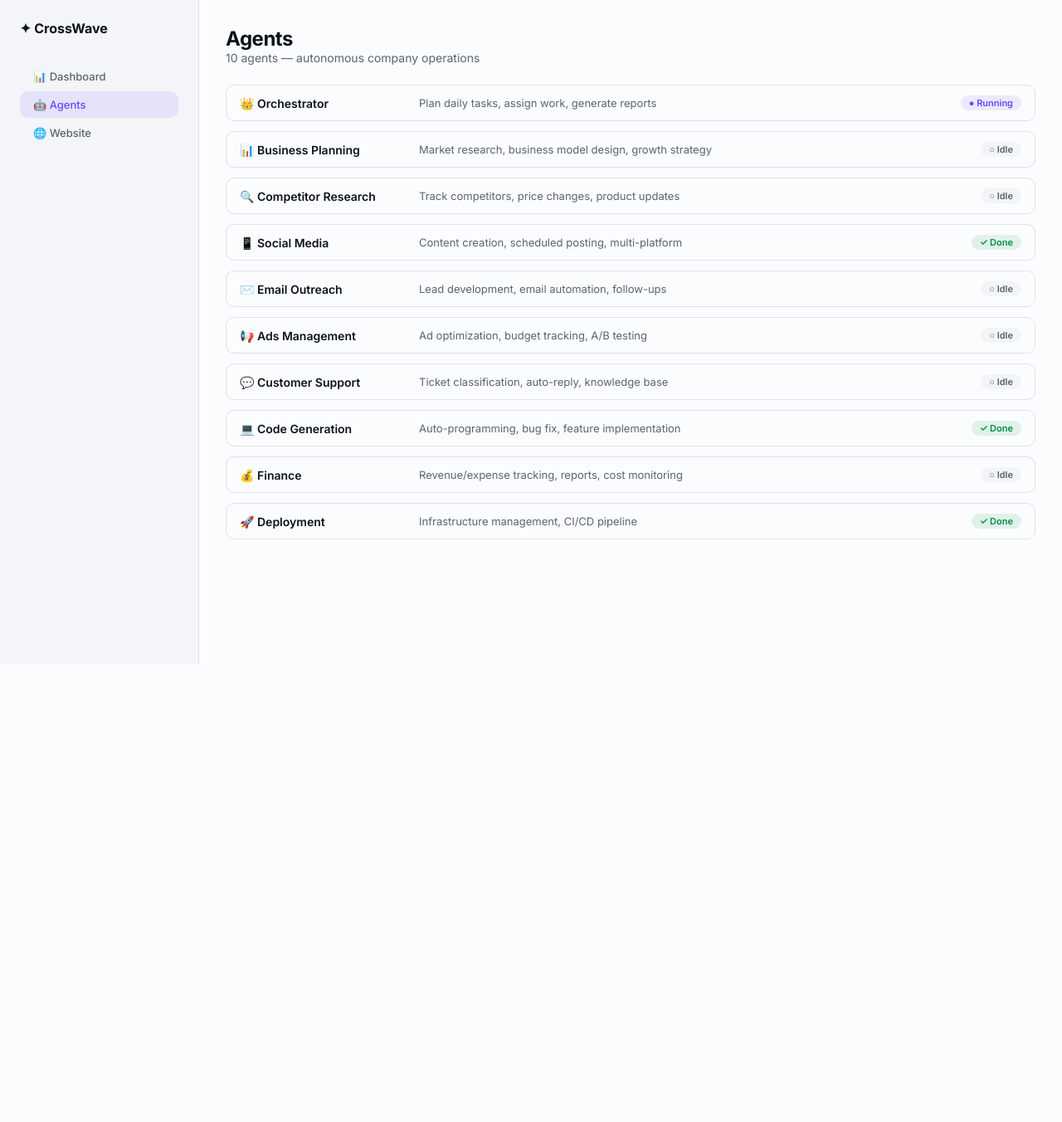
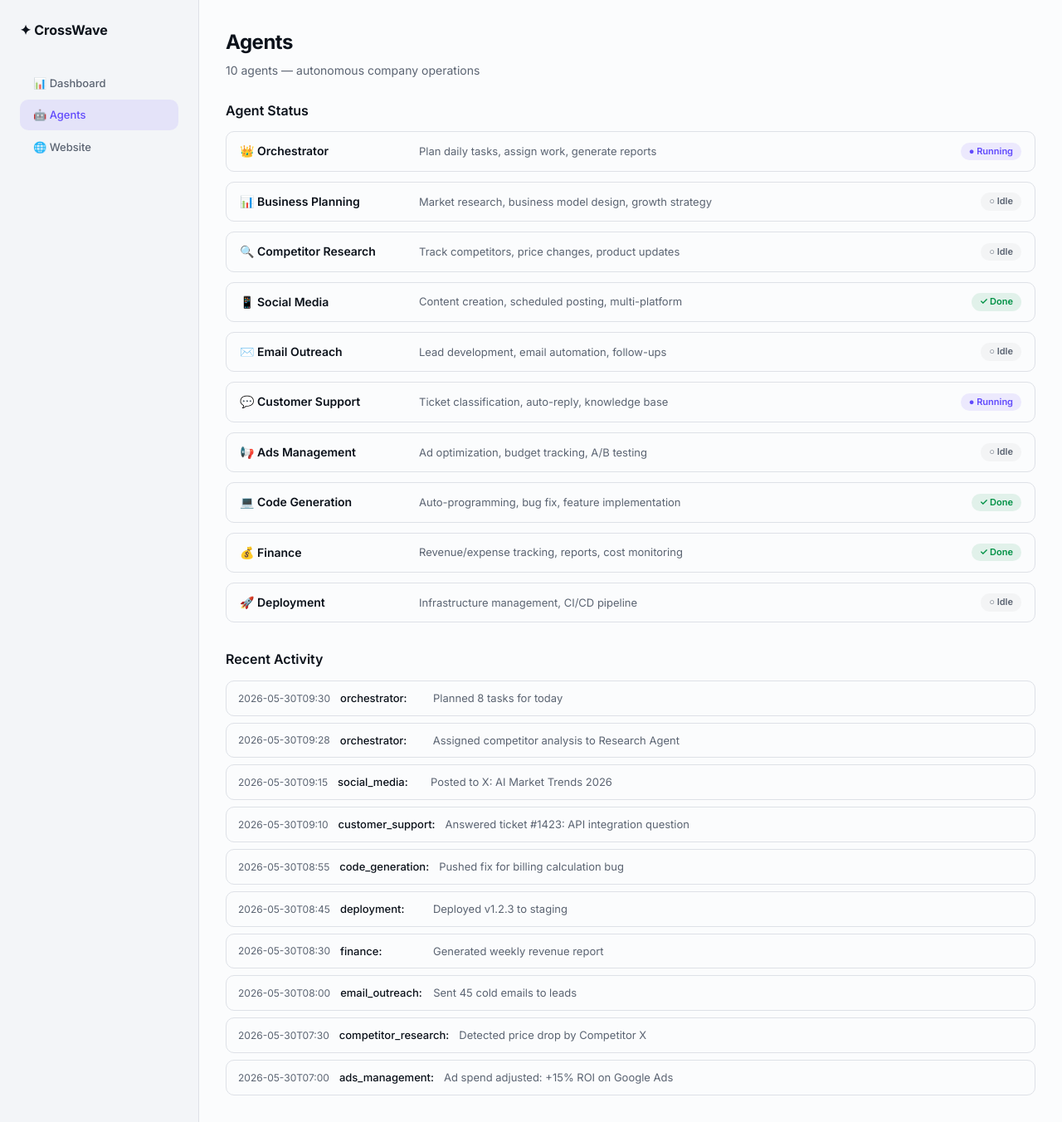
Before and after one commit to guish7423/crosswave, a FastAPI app: page /agents in a window 1280 px wide. Shown: the whole page at 83% size. Before the commit the page ends 800 px from the top, so only its background shows below. Run offline with FastAPI, Linux system fonts and the light colour scheme; data that the repository does not hold is empty.

Commit message:
feat: live dashboard with Polsia Fork proxy + HTMX auto-refresh
- PolsiaClient: server-side httpx proxy with mock fallback
- Dashboard: dynamic stats + agent status cards, HTMX 30s/60s refresh
- Agents page: detail rows + activity feed, HTMX auto-refresh
- Landing page: added Dashboard nav link
- railway.toml: Docker deployment config
- Default POLSIA_MOCK=true for zero-config demo

```diff
--- a/app/main.py
+++ b/app/main.py
@@ -1,32 +1,218 @@
 """CrossWave — Unified Management Platform"""
+from contextlib import asynccontextmanager
 from pathlib import Path
+
 from fastapi import FastAPI, Request
 from fastapi.responses import HTMLResponse
 from fastapi.staticfiles import StaticFiles
 from fastapi.templating import Jinja2Templates
 
+from app.services.polsia_client import polsia_client
+
 BASE_DIR = Path(__file__).resolve().parent
 templates = Jinja2Templates(directory=str(BASE_DIR / "templates"))
 
-app = FastAPI(title="CrossWave", version="0.2.0")
+
+@asynccontextmanager
+async def lifespan(app: FastAPI):
+    await polsia_client.start()
+    yield
+    await polsia_client.stop()
+
+
+app = FastAPI(title="CrossWave", version="0.3.0", lifespan=lifespan)
 
 try:
     app.mount("/static", StaticFiles(directory=str(BASE_DIR / "static")), name="static")
 except RuntimeError:
     pass
 
+
+# ─── Page routes ──────────────────────────────────────────────────────────
+
 @app.get("/", response_class=HTMLResponse)
 async def index(request: Request):
     return templates.TemplateResponse(request, "index.html", {"request": request})
 
+
 @app.get("/dashboard", response_class=HTMLResponse)
 async def dashboard(request: Request):
-    return templates.TemplateResponse(request, "dashboard.html", {"request": request})
+    summary = await polsia_client.get_dashboard_summary()
+    agents = await polsia_client.get_agents_status()
+    return templates.TemplateResponse(
+        request,
+        "dashboard.html",
+        {
+            "request": request,
+            "summary": summary if isinstance(summary, dict) else {},
+            "agents": agents if isinstance(agents, list) else [],
+        },
+    )
+
 
 @app.get("/agents", response_class=HTMLResponse)
 async def agent_status(request: Request):
-    return templates.TemplateResponse(request, "agents.html", {"request": request})
+    agents = await polsia_client.get_agents_status()
+    activity = await polsia_client.get_activity(limit=30)
+    return templates.TemplateResponse(
+        request,
+        "agents.html",
+        {
+            "request": request,
+            "agents": agents if isinstance(agents, list) else [],
+            "activity": activity if isinstance(activity, list) else [],
+        },
+    )
+
+
+# ─── Proxy routes (HTMX partials) ────────────────────────────────────────
+
+@app.get("/api/v1/_proxy/agents/status")
+async def proxy_agents_status():
+    data = await polsia_client.get_agents_status()
+    if isinstance(data, list):
+        return HTMLResponse(_render_agent_cards(data))
+    return HTMLResponse('<div class="disconnected">🔌 Polsia Fork unavailable</div>')
+
+
+@app.get("/api/v1/_proxy/agents/rows")
+async def proxy_agent_rows():
+    data = await polsia_client.get_agents_status()
+    if isinstance(data, list):
+        return HTMLResponse(_render_agent_rows(data))
+    return HTMLResponse('<div class="disconnected">🔌 Polsia Fork unavailable</div>')
+
+
+@app.get("/api/v1/_proxy/activity")
+async def proxy_activity(limit: int = 30):
+    data = await polsia_client.get_activity(limit=limit)
+    if isinstance(data, list):
+        return HTMLResponse(_render_activity_items(data))
+    return HTMLResponse('<div class="disconnected">No recent activity</div>')
+
+
+@app.get("/api/v1/_proxy/dashboard/summary")
+async def proxy_dashboard_summary():
+    data = await polsia_client.get_dashboard_summary()
+    if isinstance(data, dict):
+        return HTMLResponse(_render_stat_cards(data))
+    return HTMLResponse('<div class="disconnected">🔌 Polsia Fork unavailable</div>')
+
+
+# ─── Render helpers ──────────────────────────────────────────────────────
+
+def _render_stat_cards(s: dict) -> str:
+    agents = s.get("active_agents", 0)
+    tasks_today = s.get("tasks_today_total", 0)
+    mrr_cents = s.get("mrr_cents", 0) or 0
+    active_subs = s.get("active_subscribers", 0)
+    mrr = f"${mrr_cents // 100}.{mrr_cents % 100:02d}"
+    return "".join([
+        f'<div class="stat-card"><div class="num">{agents}</div><div class="label">Active Agents</div></div>',
+        f'<div class="stat-card"><div class="num">{tasks_today}</div><div class="label">Tasks Today</div></div>',
+        f'<div class="stat-card"><div class="num">{active_subs}</div><div class="label">Active Clients</div></div>',
+        f'<div class="stat-card"><div class="num">{mrr}</div><div class="label">MRR</div></div>',
+    ])
+
+
+def _render_agent_cards(agents: list) -> str:
+    emoji_map = {
+        "orchestrator": "👑", "business_planning": "📊",
+        "competitor_research": "🔍", "social_media": "📱",
+        "email_outreach": "✉️", "customer_support": "💬",
+        "ads_management": "📢", "code_generation": "💻",
+        "finance": "💰", "deployment": "🚀",
+    }
+    cards = []
+    for a in agents:
+        name = a.get("name", a.get("agent_type", "Unknown"))
+        status = a.get("status", "idle")
+        agent_type = a.get("agent_type", "")
+        emoji = emoji_map.get(agent_type, "🤖")
+        if status == "running":
+            badge = '<span class="status status-running">● Running</span>'
+        elif status == "done":
+            badge = '<span class="status status-done">✓ Done</span>'
+        elif status == "error":
+            badge = '<span class="status status-error">✗ Error</span>'
+        else:
+            badge = '<span class="status status-idle">○ Idle</span>'
+        last_run = a.get("last_run") or "never"
+        cards.append(
+            f'<div class="agent-card">'
+            f'<span class="name">{emoji} {name}</span>'
+            f'{badge}'
+            f'<span class="time">Last: {last_run}</span>'
+            f'</div>'
+        )
+    return "".join(cards)
+
+
+def _render_agent_rows(agents: list) -> str:
+    emoji_map = {
+        "orchestrator": "👑", "business_planning": "📊",
+        "competitor_research": "🔍", "social_media": "📱",
+        "email_outreach": "✉️", "customer_support": "💬",
+        "ads_management": "📢", "code_generation": "💻",
+        "finance": "💰", "deployment": "🚀",
+    }
+    desc_map = {
+        "orchestrator": "Plan daily tasks, assign work, generate reports",
+        "business_planning": "Market research, business model design, growth strategy",
+        "competitor_research": "Track competitors, price changes, product updates",
+        "social_media": "Content creation, scheduled posting, multi-platform",
+        "email_outreach": "Lead development, email automation, follow-ups",
+        "customer_support": "Ticket classification, auto-reply, knowledge base",
+        "ads_management": "Ad optimization, budget tracking, A/B testing",
+        "code_generation": "Auto-programming, bug fix, feature implementation",
+        "finance": "Revenue/expense tracking, reports, cost monitoring",
+        "deployment": "Infrastructure management, CI/CD pipeline",
+    }
+    rows = []
+    for a in agents:
+        at = a.get("agent_type", "")
+        name = a.get("name", at.replace("_", " ").title() if at else "Unknown")
+        status = a.get("status", "idle")
+        emoji = emoji_map.get(at, "🤖")
+        desc = desc_map.get(at, "")
+        if status == "running":
+            badge = '<span class="badge badge-running">● Running</span>'
+        elif status == "done":
+            badge = '<span class="badge badge-done">✓ Done</span>'
+        elif status == "error":
+            badge = '<span class="badge badge-error">✗ Error</span>'
+        else:
+            badge = '<span class="badge badge-idle">○ Idle</span>'
+        rows.append(
+            f'<div class="agent-row">'
+            f'<span class="name">{emoji} {name}</span>'
+            f'<span class="desc">{desc}</span>'
+            f'{badge}'
+            f'</div>'
+        )
+    return "".join(rows)
+
+
+def _render_activity_items(entries: list) -> str:
+    items = []
+    for e in entries:
+        ts = e.get("created_at", "") or ""
+        if len(ts) > 16:
+            ts = ts[:16]
+        agent = e.get("agent_type", "")
+        summary = e.get("summary", "")
+        items.append(
+            f'<div class="activity-item">'
+            f'<span class="time">{ts}</span>'
+            f'<span class="action">{agent}:</span>'
+            f'<span class="summary">{summary}</span>'
+            f'</div>'
+        )
+    if not items:
+        return '<div class="disconnected">No recent activity</div>'
+    return "".join(items)
+
 
 @app.get("/health")
 async def health():
-    return {"status": "ok", "app": "CrossWave", "version": "0.2.0"}
+    return {"status": "ok", "app": "CrossWave", "version": "0.3.0"}
--- a/app/templates/agents.html
+++ b/app/templates/agents.html
@@ -5,18 +5,33 @@
   <meta name="viewport" content="width=device-width, initial-scale=1.0">
   <title>Agents — CrossWave</title>
   <link href="https://fonts.googleapis.com/css2?family=Inter:wght@400;500;600;700;800&display=swap" rel="stylesheet">
+  <script src="https://unpkg.com/htmx.org@2.0.4"></script>
+  <link rel="stylesheet" href="/static/style.css">
   <style>
-    :root { --bg: oklch(0.99 0.002 260); --surface: oklch(0.97 0.004 260); --border: oklch(0.91 0.008 260); --ink: oklch(0.18 0.02 260); --ink-dim: oklch(0.5 0.025 260); --accent: oklch(0.55 0.25 280); --green: oklch(0.55 0.2 160); --font: 'Inter', system-ui, sans-serif; --radius: 10px; }
+    :root {
+      --bg: oklch(0.99 0.002 260);
+      --surface: oklch(0.97 0.004 260);
+      --border: oklch(0.91 0.008 260);
+      --ink: oklch(0.18 0.02 260);
+      --ink-dim: oklch(0.5 0.025 260);
+      --accent: oklch(0.55 0.25 280);
+      --green: oklch(0.55 0.2 160);
+      --red: oklch(0.6 0.2 20);
+      --font: 'Inter', system-ui, sans-serif;
+      --radius: 10px;
+    }
     * { margin: 0; padding: 0; box-sizing: border-box; }
-    body { font-family: var(--font); background: var(--bg); color: var(--ink); font-size: 14px; }
+    body { font-family: var(--font); background: var(--bg); color: var(--ink); font-size: 14px; line-height: 1.6; }
     .app { display: flex; min-height: 100vh; }
-    .sidebar { width: 240px; background: var(--surface); border-right: 1px solid var(--border); padding: 24px; }
+    .sidebar { width: 240px; background: var(--surface); border-right: 1px solid var(--border); padding: 24px; flex-shrink: 0; }
     .sidebar .logo { font-weight: 700; font-size: 16px; margin-bottom: 32px; }
     .nav-item { display: flex; align-items: center; gap: 8px; padding: 8px 16px; border-radius: var(--radius); color: var(--ink-dim); font-weight: 500; text-decoration: none; font-size: 13px; margin-bottom: 2px; }
     .nav-item:hover, .nav-item.active { background: oklch(0.55 0.25 280 / 0.1); color: var(--accent); }
     .main { flex: 1; padding: 32px; max-width: 1200px; }
-    h1 { font-size: 24px; font-weight: 700; letter-spacing: -0.02em; }
-    .agent-detail { display: grid; gap: 12px; margin-top: 24px; }
+    h1 { font-size: 24px; font-weight: 700; letter-spacing: -0.02em; margin-bottom: 4px; }
+    .subtitle { color: var(--ink-dim); margin-bottom: 24px; }
+
+    .agent-detail { display: grid; gap: 12px; margin-bottom: 32px; }
     .agent-row { display: grid; grid-template-columns: 200px 1fr auto; gap: 16px; padding: 12px 16px; border: 1px solid var(--border); border-radius: var(--radius); align-items: center; }
     .agent-row .name { font-weight: 600; }
     .agent-row .desc { font-size: 13px; color: var(--ink-dim); }
@@ -24,6 +39,21 @@
     .badge-running { background: oklch(0.55 0.25 280 / 0.1); color: var(--accent); }
     .badge-idle { background: oklch(0.5 0 0 / 0.05); color: var(--ink-dim); }
     .badge-done { background: oklch(0.55 0.2 160 / 0.1); color: var(--green); }
+    .badge-error { background: oklch(0.6 0.2 20 / 0.1); color: var(--red); }
+
+    .activity-list { display: grid; gap: 8px; }
+    .activity-item { display: flex; align-items: center; gap: 12px; padding: 10px 14px; border: 1px solid var(--border); border-radius: var(--radius); font-size: 13px; }
+    .activity-item .time { color: var(--ink-dim); font-size: 12px; white-space: nowrap; min-width: 80px; }
+    .activity-item .action { font-weight: 500; min-width: 100px; }
+    .activity-item .summary { color: var(--ink-dim); }
+    .disconnected { padding: 24px; text-align: center; color: var(--ink-dim); font-size: 13px; }
+
+    h2 { font-size: 16px; font-weight: 600; margin-bottom: 12px; margin-top: 8px; }
+
+    @media (max-width: 768px) {
+      .agent-row { grid-template-columns: 1fr; gap: 4px; }
+      .sidebar { display: none; }
+    }
   </style>
 </head>
 <body>
@@ -36,19 +66,59 @@
     </aside>
     <main class="main">
       <h1>Agents</h1>
-      <p style="color:var(--ink-dim);margin-bottom:24px">10 agents — autonomous company operations</p>
-      <div class="agent-detail">
-        <div class="agent-row"><span class="name">👑 Orchestrator</span><span class="desc">Plan daily tasks, assign work, generate reports</span><span class="badge badge-running">● Running</span></div>
-        <div class="agent-row"><span class="name">📊 Business Planning</span><span class="desc">Market research, business model design, growth strategy</span><span class="badge badge-idle">○ Idle</span></div>
-        <div class="agent-row"><span class="name">🔍 Competitor Research</span><span class="desc">Track competitors, price changes, product updates</span><span class="badge badge-idle">○ Idle</span></div>
-        <div class="agent-row"><span class="name">📱 Social Media</span><span class="desc">Content creation, scheduled posting, multi-platform</span><span class="badge badge-done">✓ Done</span></div>
-        <div class="agent-row"><span class="name">✉️ Email Outreach</span><span class="desc">Lead development, email automation, follow-ups</span><span class="badge badge-idle">○ Idle</span></div>
-        <div class="agent-row"><span class="name">📢 Ads Management</span><span class="desc">Ad optimization, budget tracking, A/B testing</span><span class="badge badge-idle">○ Idle</span></div>
-        <div class="agent-row"><span class="name">💬 Customer Support</span><span class="desc">Ticket classification, auto-reply, knowledge base</span><span class="badge badge-idle">○ Idle</span></div>
-        <div class="agent-row"><span class="name">💻 Code Generation</span><span class="desc">Auto-programming, bug fix, feature implementation</span><span class="badge badge-done">✓ Done</span></div>
-        <div class="agent-row"><span class="name">💰 Finance</span><span class="desc">Revenue/expense tracking, reports, cost monitoring</span><span class="badge badge-idle">○ Idle</span></div>
-        <div class="agent-row"><span class="name">🚀 Deployment</span><span class="desc">Infrastructure management, CI/CD pipeline</span><span class="badge badge-done">✓ Done</span></div>
+      <p class="subtitle">10 agents — autonomous company operations</p>
+
+      <h2>Agent Status</h2>
+      <div id="agent-detail" class="agent-detail"
+           hx-get="/api/v1/_proxy/agents/rows"
+           hx-trigger="load, every:30s"
+           hx-swap="innerHTML"
+           hx-indicator="#agent-indicator">
+        {% if agents %}
+          {% for a in agents %}
+          {% set s = a.get("status", "idle") %}
+          {% set at = a.get("agent_type", "") %}
+          {% set emoji = {"orchestrator":"👑","business_planning":"📊","competitor_research":"🔍","social_media":"📱","email_outreach":"✉️","customer_support":"💬","ads_management":"📢","code_generation":"💻","finance":"💰","deployment":"🚀"}.get(at, "🤖") %}
+          {% set descriptions = {"orchestrator":"Plan daily tasks, assign work, generate reports","business_planning":"Market research, business model design, growth strategy","competitor_research":"Track competitors, price changes, product updates","social_media":"Content creation, scheduled posting, multi-platform","email_outreach":"Lead development, email automation, follow-ups","customer_support":"Ticket classification, auto-reply, knowledge base","ads_management":"Ad optimization, budget tracking, A/B testing","code_generation":"Auto-programming, bug fix, feature implementation","finance":"Revenue/expense tracking, reports, cost monitoring","deployment":"Infrastructure management, CI/CD pipeline"} %}
+          <div class="agent-row">
+            <span class="name">{{ emoji }} {{ a.get("name", a.get("agent_type", "Unknown")) }}</span>
+            <span class="desc">{{ descriptions.get(at, "") }}</span>
+            {% if s == "running" %}
+              <span class="badge badge-running">● Running</span>
+            {% elif s == "done" %}
+              <span class="badge badge-done">✓ Done</span>
+            {% elif s == "error" %}
+              <span class="badge badge-error">✗ Error</span>
+            {% else %}
+              <span class="badge badge-idle">○ Idle</span>
+            {% endif %}
+          </div>
+          {% endfor %}
+        {% else %}
+          <div class="disconnected">🔌 Polsia Fork unavailable</div>
+        {% endif %}
       </div>
+      <span id="agent-indicator" class="htmx-indicator" style="font-size:12px;color:var(--ink-dim);display:none">Refreshing...</span>
+
+      <h2>Recent Activity</h2>
+      <div id="activity-list" class="activity-list"
+           hx-get="/api/v1/_proxy/activity"
+           hx-trigger="load, every:60s"
+           hx-swap="innerHTML"
+           hx-indicator="#activity-indicator">
+        {% if activity %}
+          {% for e in activity %}
+          <div class="activity-item">
+            <span class="time">{{ e.get("created_at", "")[:16] if e.get("created_at") else "" }}</span>
+            <span class="action">{{ e.get("agent_type", "") }}:</span>
+            <span class="summary">{{ e.get("summary", "") }}</span>
+          </div>
+          {% endfor %}
+        {% else %}
+          <div class="disconnected">No recent activity</div>
+        {% endif %}
+      </div>
+      <span id="activity-indicator" class="htmx-indicator" style="font-size:12px;color:var(--ink-dim);display:none">Refreshing...</span>
     </main>
   </div>
 </body>
--- a/app/templates/index.html
+++ b/app/templates/index.html
@@ -16,6 +16,7 @@
     <div class="nav-links">
       <a href="#products">Products</a>
       <a href="#pricing">Pricing</a>
+      <a href="/dashboard" style="color:var(--accent);font-weight:600">Dashboard</a>
       <a href="https://github.com/guish7423" target="_blank">GitHub</a>
       <a href="https://ai-content-bridge-production.up.railway.app" target="_blank">Live Demo</a>
     </div>
--- a/requirements.txt
+++ b/requirements.txt
@@ -2,3 +2,4 @@ fastapi>=0.115.0
 uvicorn[standard]>=0.34.0
 jinja2>=3.1.0
 python-multipart>=0.0.18
+httpx>=0.27.0
```
Also changed, not shown: app/config.py (added, +26 -0 lines), app/services/polsia_client.py (added, +106 -0 lines), app/templates/dashboard.html (+56 -27 lines), railway.toml (added, +8 -0 lines), app/services/__init__.py (added), 1 other file.
